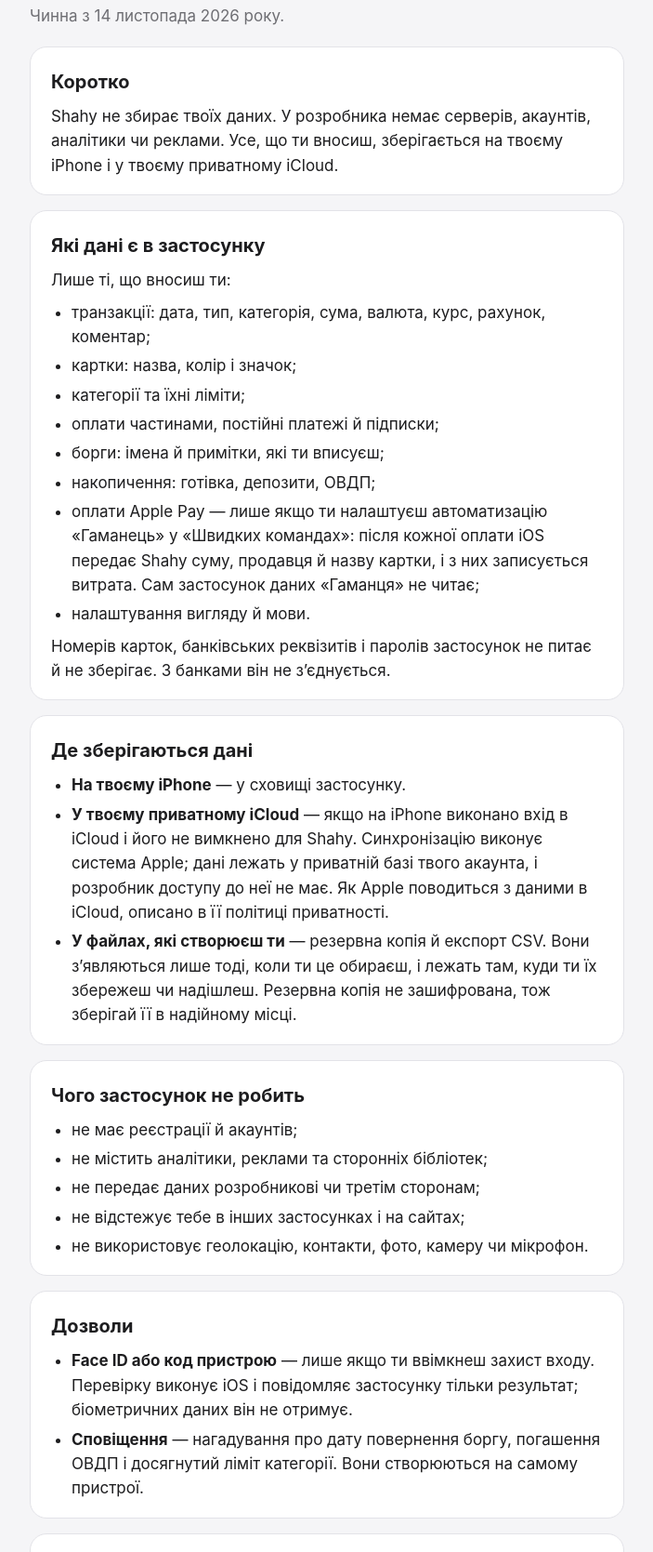
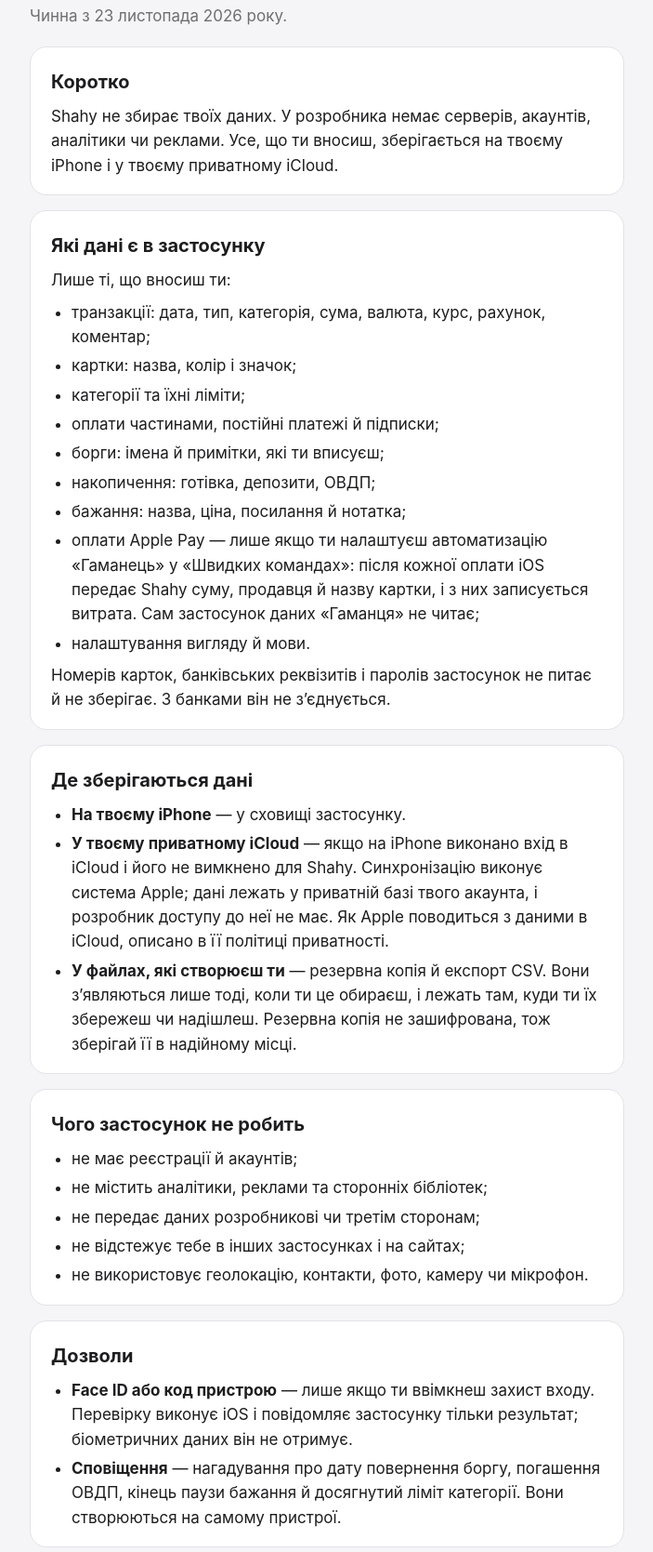
Before and after one commit to pavigorovich/shahy-app, a plain HTML site: page uk/privacy/index.html in a window 1280 px wide. Shown: the part 151-1820 px from the top of the page at 93% size, without its empty margins (288-991 px from the left). Drawn offline with Linux system fonts and the light colour scheme.

Commit message:
Privacy: wishes and their reminders
Shahy 5.2.1 adds a wishlist: the data list (en, uk) now names wishes
(name, price, link, note), and notifications include the end of a
wish's pause. Effective date: November 23, 2026.

Co-Authored-By: Claude Opus 5.5 <noreply@anthropic.com>

```diff
--- a/uk/privacy/index.html
+++ b/uk/privacy/index.html
@@ -23,7 +23,7 @@
 <main>
   <div class="wrap">
     <h1>Політика приватності Shahy</h1>
-    <p class="lead">Чинна з 14 листопада 2026 року.</p>
+    <p class="lead">Чинна з 23 листопада 2026 року.</p>
 
     <section>
       <h2>Коротко</h2>
@@ -40,6 +40,7 @@
         <li>оплати частинами, постійні платежі й підписки;</li>
         <li>борги: імена й примітки, які ти вписуєш;</li>
         <li>накопичення: готівка, депозити, ОВДП;</li>
+        <li>бажання: назва, ціна, посилання й нотатка;</li>
         <li>оплати Apple Pay — лише якщо ти налаштуєш автоматизацію «Гаманець» у «Швидких командах»: після кожної оплати iOS передає Shahy суму, продавця й назву картки, і з них записується витрата. Сам застосунок даних «Гаманця» не читає;</li>
         <li>налаштування вигляду й мови.</li>
       </ul>
@@ -70,7 +71,7 @@
       <h2>Дозволи</h2>
       <ul>
         <li><strong>Face ID або код пристрою</strong> — лише якщо ти ввімкнеш захист входу. Перевірку виконує iOS і повідомляє застосунку тільки результат; біометричних даних він не отримує.</li>
-        <li><strong>Сповіщення</strong> — нагадування про дату повернення боргу, погашення ОВДП і досягнутий ліміт категорії. Вони створюються на самому пристрої.</li>
+        <li><strong>Сповіщення</strong> — нагадування про дату повернення боргу, погашення ОВДП, кінець паузи бажання й досягнутий ліміт категорії. Вони створюються на самому пристрої.</li>
       </ul>
     </section>
 
```
Also changed, not shown: privacy/index.html (+3 -2 lines).
